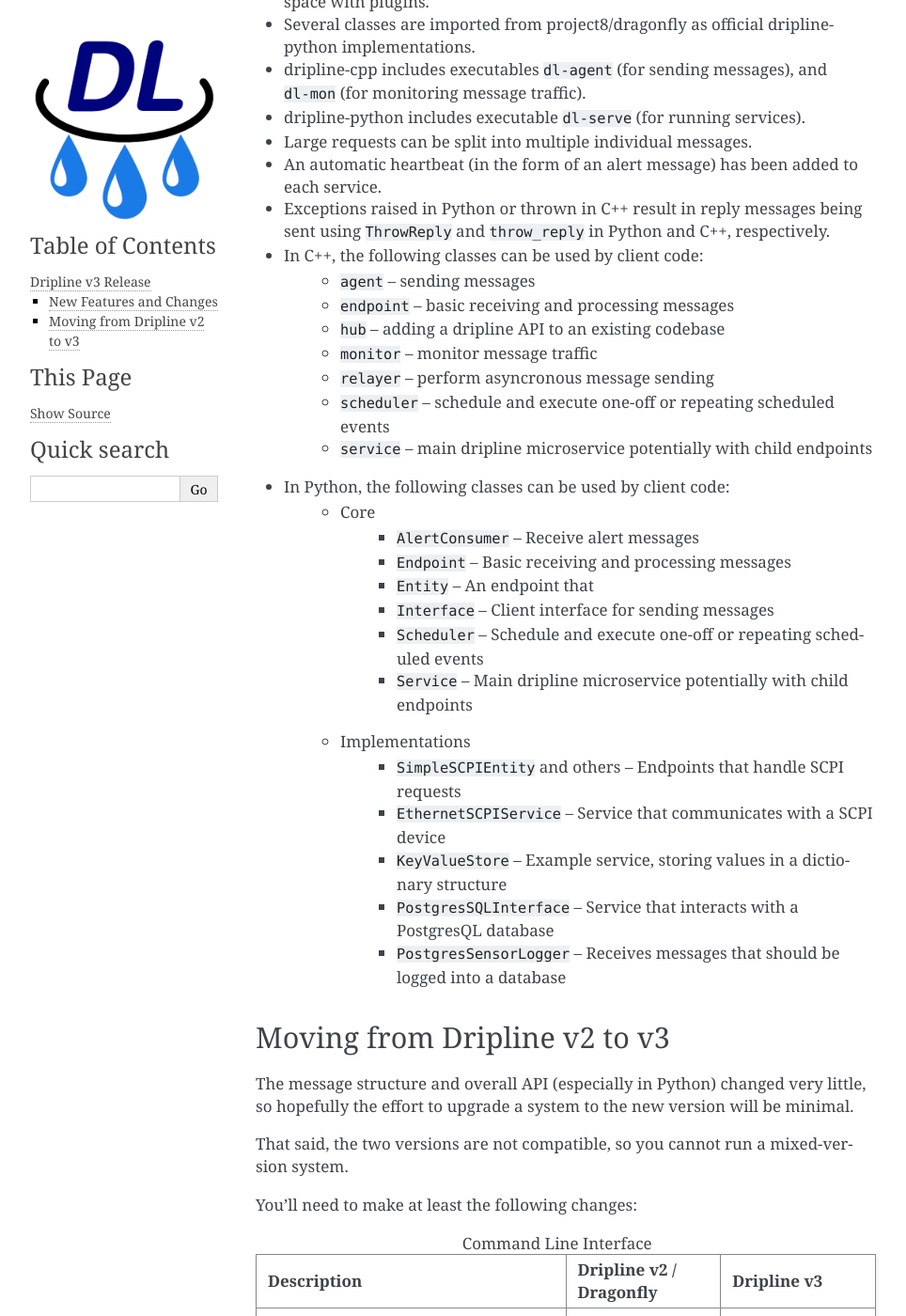
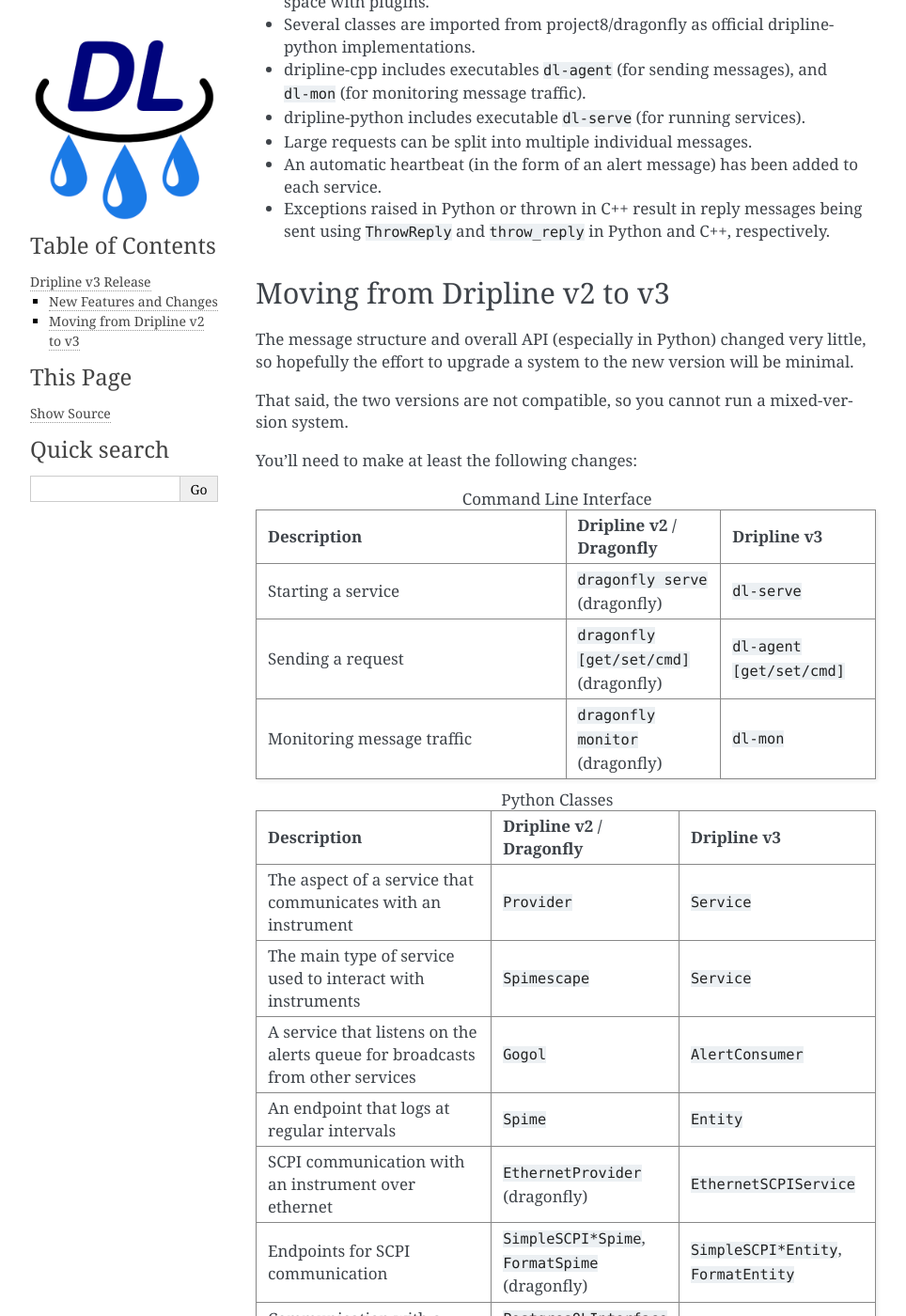
Before and after one commit to driplineorg/controls-guide, a Sphinx documentation site: the page built from source/using-dripline/two-to-three.rst, in a window 1280 px wide and 1400 px high, scrolled down 426 px. Shown: the whole window at 94% size, without its empty margins (148-1112 px from the left). Built offline with Sphinx 7.4.7, drawn with Linux system fonts in a browser that asks for light colours.

```diff
--- a/source/using-dripline/two-to-three.rst
+++ b/source/using-dripline/two-to-three.rst
@@ -17,28 +17,7 @@ New Features and Changes
 * Large requests can be split into multiple individual messages.
 * An automatic heartbeat (in the form of an alert message) has been added to each service.
 * Exceptions raised in Python or thrown in C++ result in reply messages being sent using ``ThrowReply`` and ``throw_reply`` in Python and C++, respectively.
-* In C++, the following classes can be used by client code:
-    * ``agent`` -- sending messages
-    * ``endpoint`` -- basic receiving and processing messages
-    * ``hub`` -- adding a dripline API to an existing codebase
-    * ``monitor`` -- monitor message traffic
-    * ``relayer`` -- perform asyncronous message sending
-    * ``scheduler`` -- schedule and execute one-off or repeating scheduled events
-    * ``service`` -- main dripline microservice potentially with child endpoints
-* In Python, the following classes can be used by client code:
-    * Core
-        * ``AlertConsumer`` -- Receive alert messages
-        * ``Endpoint`` -- Basic receiving and processing messages
-        * ``Entity`` -- An endpoint that
-        * ``Interface`` -- Client interface for sending messages
-        * ``Scheduler`` -- Schedule and execute one-off or repeating scheduled events
-        * ``Service`` -- Main dripline microservice potentially with child endpoints
-    * Implementations
-        * ``SimpleSCPIEntity`` and others -- Endpoints that handle SCPI requests
-        * ``EthernetSCPIService`` -- Service that communicates with a SCPI device
-        * ``KeyValueStore`` -- Example service, storing values in a dictionary structure
-        * ``PostgresSQLInterface`` -- Service that interacts with a PostgresQL database
-        * ``PostgresSensorLogger`` -- Receives messages that should be logged into a database
+
 
 Moving from Dripline v2 to v3
 ------------------------------
--- a/source/using-dripline/using-dripline.rst
+++ b/source/using-dripline/using-dripline.rst
@@ -4,5 +4,6 @@ Using Dripline
 .. toctree::
    :maxdepth: 2
 
+   api-overview
    command-line-tools
    two-to-three
```
Also changed, not shown: source/using-dripline/api-overview.rst (added, +32 -0 lines).
